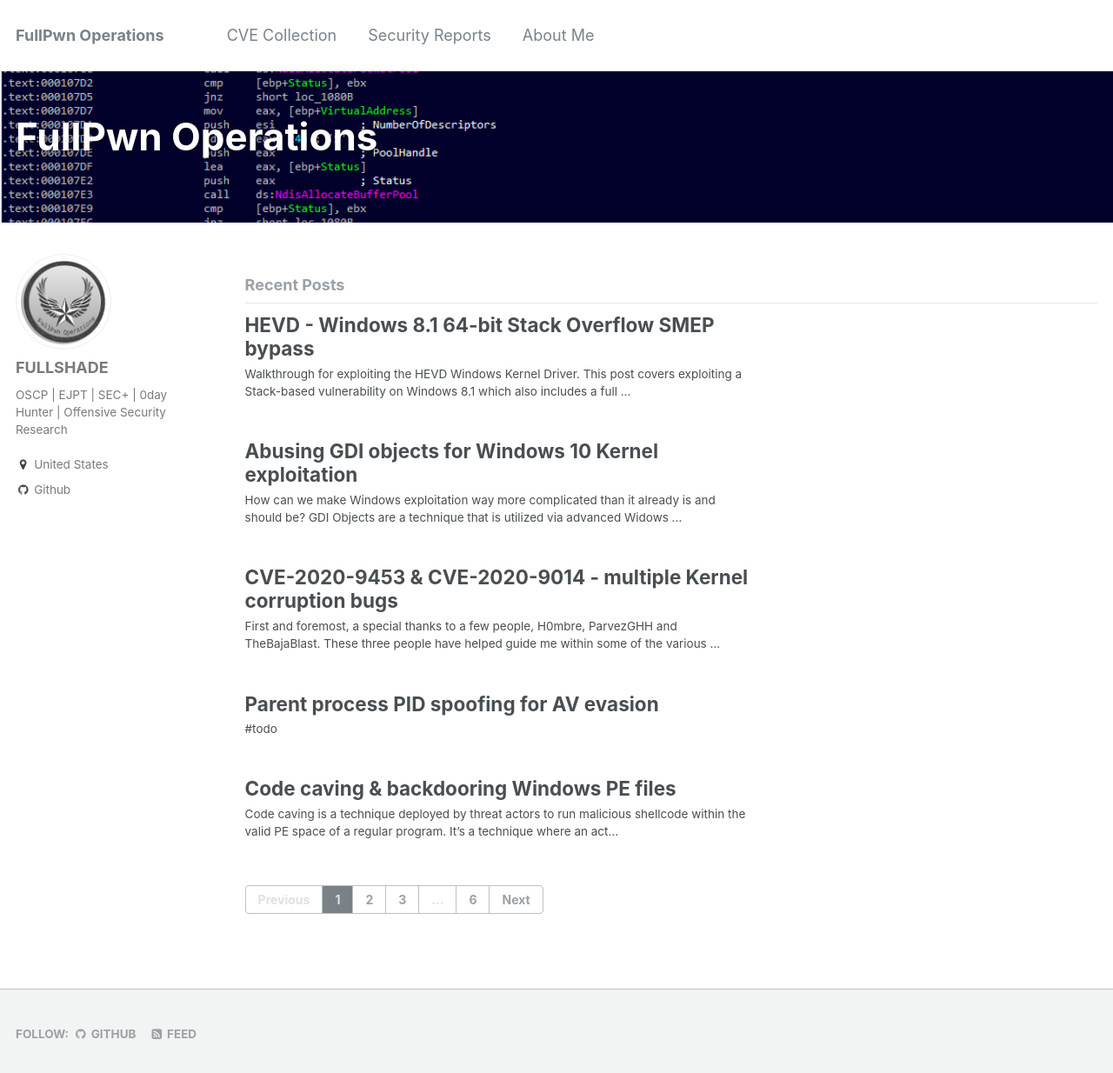
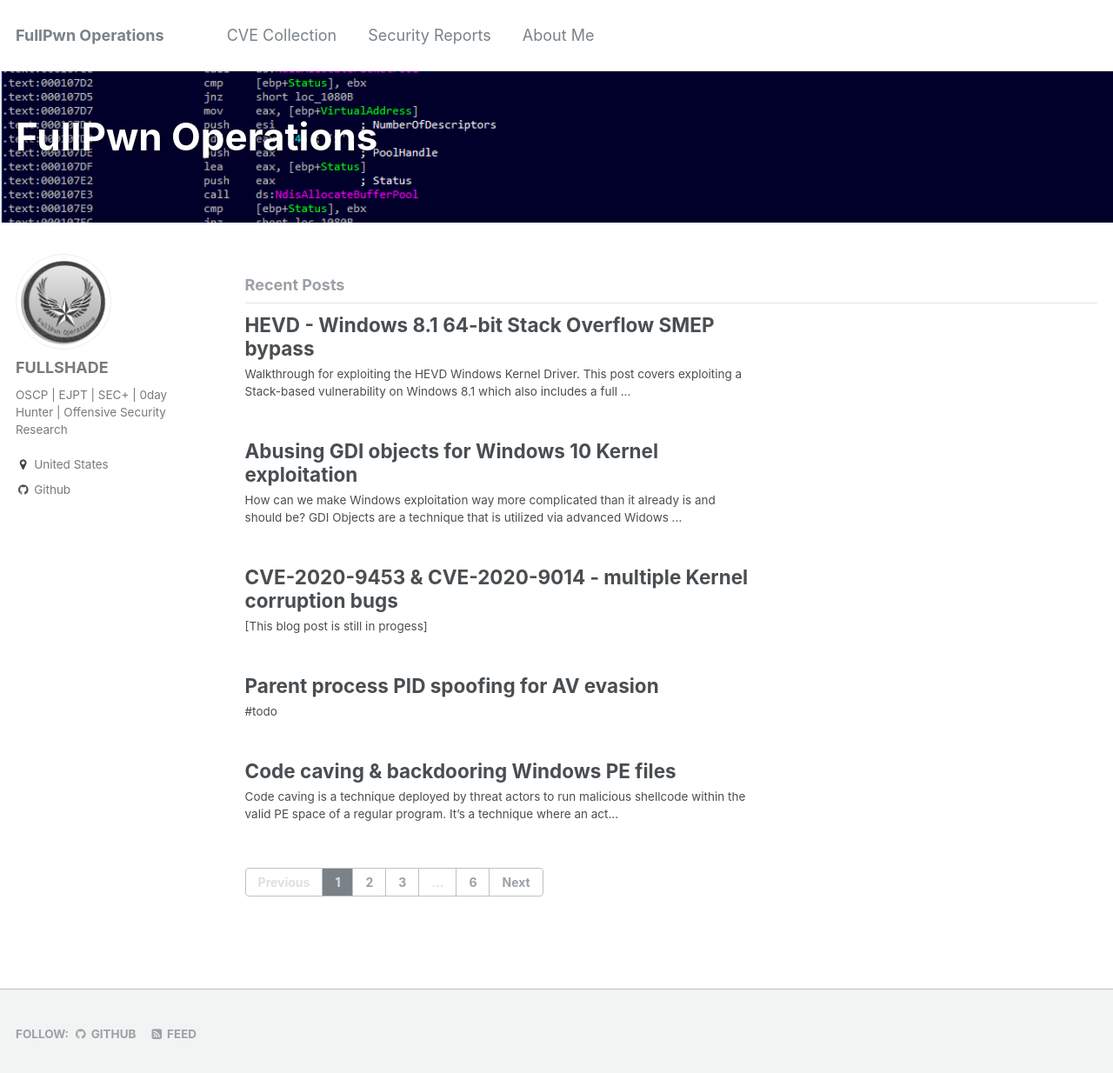
Before and after one commit to asdyxcyxc/FULLSHADE.github.io, a Jekyll site: the page built from index.html, in a window 1280 px wide and 1247 px high. Shown: the top 1234 px of the window at 87% size. Built offline with Jekyll 4.4.1, drawn with Linux system fonts in a browser that asks for light colours; the list of posts is cut into pages by our own code.

Commit message:
Update 2020-03-07-CVE-2020-9453-CVE-2020-9014.md

```diff
--- a/_posts/2020-03-07-CVE-2020-9453-CVE-2020-9014.md
+++ b/_posts/2020-03-07-CVE-2020-9453-CVE-2020-9014.md
@@ -2,6 +2,8 @@
 layout: single
 title: CVE-2020-9453 & CVE-2020-9014 - multiple Kernel corruption bugs
 ---
+
+[This blog post is still in progess]
 
 First and foremost, a special thanks to a few people, [H0mbre](https://h0mbre.github.io), [ParvezGHH](http://www.greyhathacker.net) and [TheBajaBlast](https://connormcgarr.github.io). These three people have helped guide me within some of the various aspects of exploiting these bugs. Respectively all of their blogs are linked.
 
```
